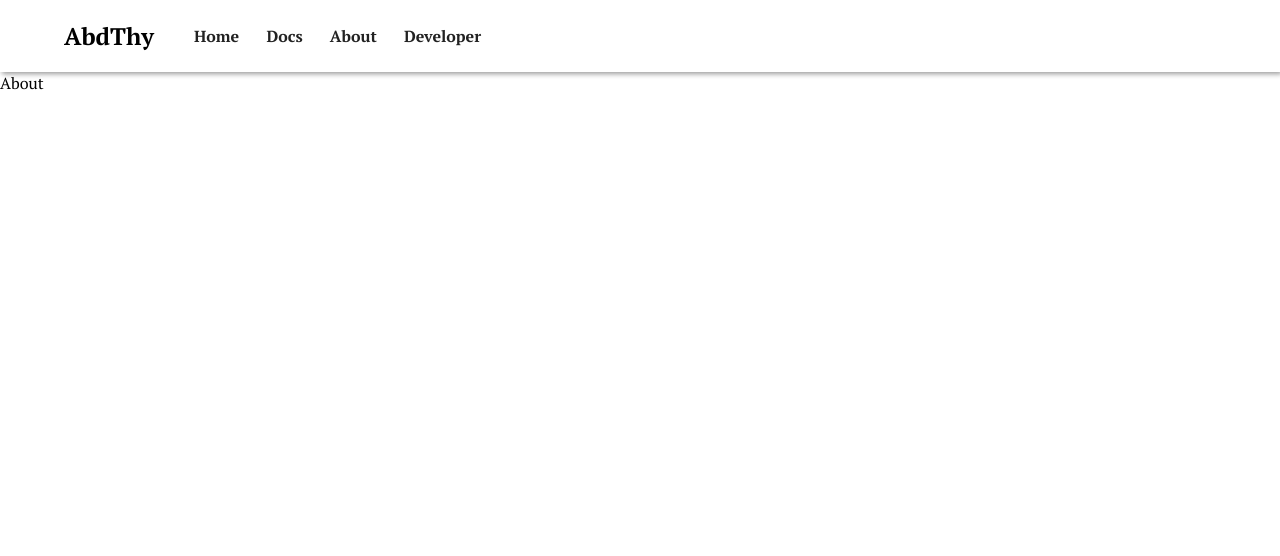
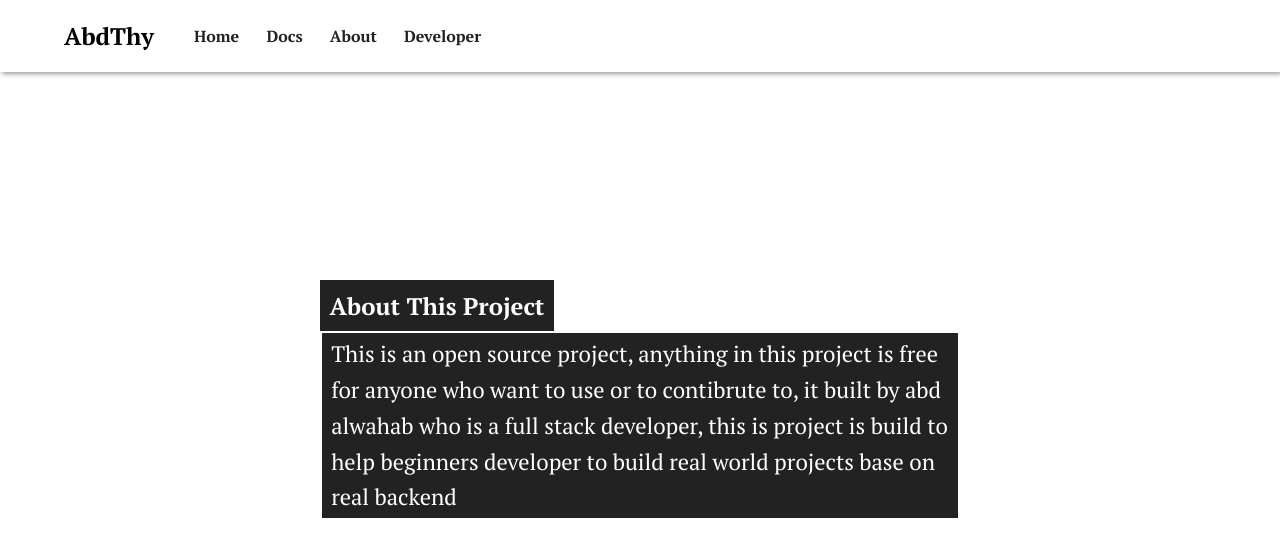
Before and after one commit to Abd-Alwahab/backend-api-auth-system-docs, a React (Create React App) app: page /about in a window 1280 px wide. Shown: the top 556 px of the page. Built offline with nearby package versions, Linux system fonts and the light colour scheme.

Commit message:
working on the get all users page

```diff
--- a/src/App.css
+++ b/src/App.css
@@ -361,3 +361,24 @@ tr:nth-child(all) {
   background-color: tomato;
   padding: 0.4rem;
 }
+
+.about {
+  width: 50%;
+  position: absolute;
+  top: 50%;
+  left: 50%;
+  transform: translate(-50%, -50%);
+}
+
+.about h2 {
+  background-color: #222;
+  width: fit-content;
+  color: #fff;
+  margin-bottom: 0;
+  padding: 0.6rem;
+}
+
+.about p {
+  font-size: 1.4rem;
+  line-height: 1.6;
+}
--- a/src/pages/About.js
+++ b/src/pages/About.js
@@ -1,5 +1,15 @@
 import React from "react";
 
 export default function About() {
-  return <div>About</div>;
+  return (
+    <div className="about">
+      <h2>About This Project</h2>
+      <p className="dark">
+        This is an open source project, anything in this project is free for anyone who
+        want to use or to contibrute to, it built by abd alwahab who is a full stack
+        developer, this is project is build to help beginners developer to build real
+        world projects base on real backend
+      </p>
+    </div>
+  );
 }
```
Also changed, not shown: 1 other file (tests, documents, lock files or other folders).
